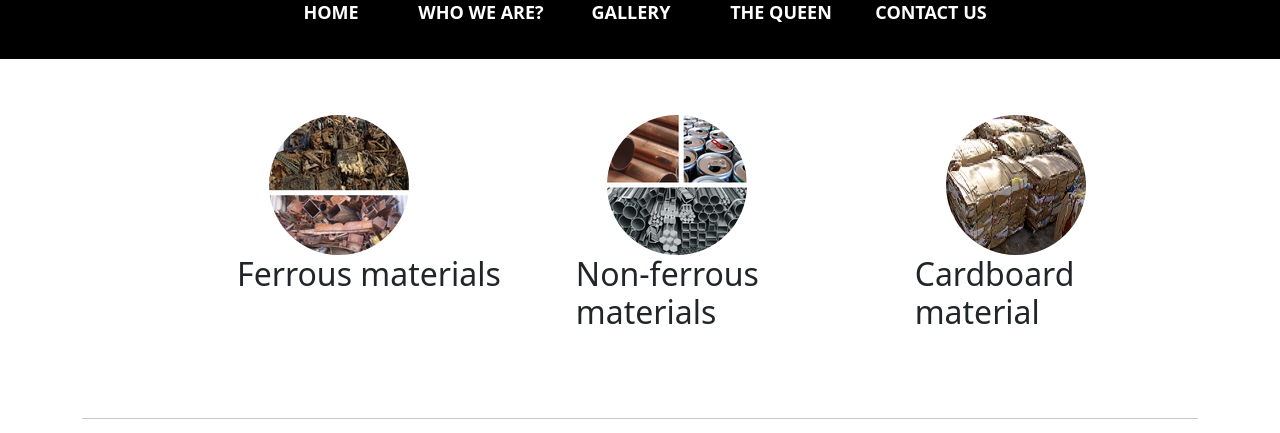
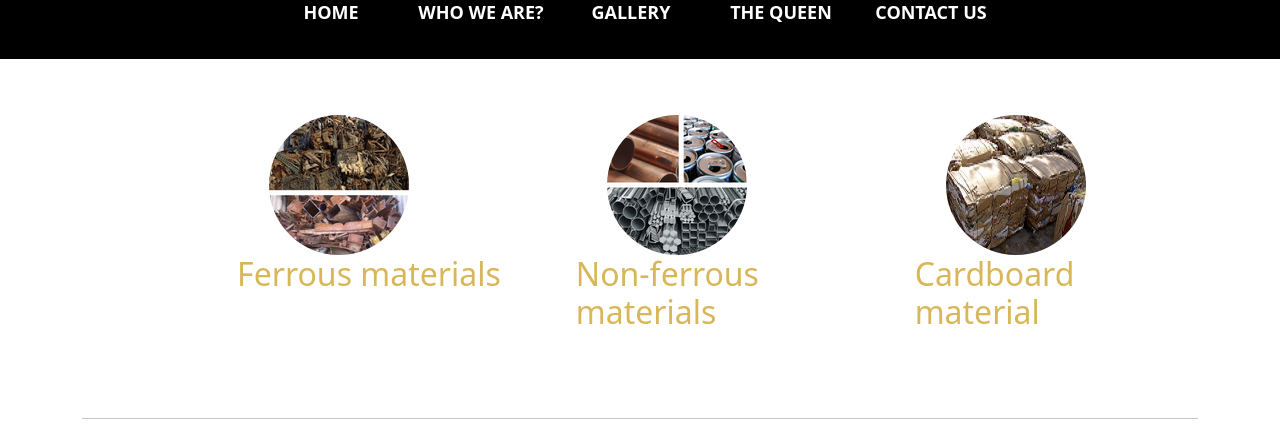
Before and after one commit to blakygarcia/SQMetal, a PHP site: page / in a window 1280 px wide. Shown: the part 536-969 px from the top of the page. Run offline with PHP 8.4, Linux system fonts and the light colour scheme; some libraries are stand-ins or nearby versions.

Commit message:
images is ready

```diff
--- a/PagSQMetal/css/contactUs.css
+++ b/PagSQMetal/css/contactUs.css
@@ -67,7 +67,7 @@ p, h1, h2, h3, h4, h5, h6, span{
 }
 
 .formStyleTxt{
-    background-color: #ffd073;
+    background-color: #d8b75a;
 }
 
 .subtitleColor{
--- a/PagSQMetal/css/galery.css
+++ b/PagSQMetal/css/galery.css
@@ -32,6 +32,9 @@ body{
 .card-text{
     background-color: rgb(43, 43, 43);
 }
+.formStyleTxt{
+    color: #d8b75a;
+}
 
 @media(max-width:300px){
   .row{
--- a/PagSQMetal/css/home.css
+++ b/PagSQMetal/css/home.css
@@ -103,3 +103,10 @@ nav .stickyNavbar{
     height: 600px;
     margin: auto;
 }
+.formStyleTxt{
+    color: #d8b75a;
+}
+
+.hidediv{
+    display: none;
+}
--- a/PagSQMetal/index.php
+++ b/PagSQMetal/index.php
@@ -53,16 +53,16 @@
             <div class="row" id="rowMaterialsHome" >
                 <div class="col-lg-4">
                     <img data-bs-toggle="modal" data-bs-target="#modalFerrousMaterial" src="images/home/scrap-materials/ferrous-material-index.png" id="imageCircleHome" class="bd-placeholder-img rounded-circle" width="140" height="140" alt="">
-                    <h2 class="subtitleTextImagesCircle textOneSubtitle" data-bs-toggle="modal" data-bs-target="#modalFerrousMaterial">Ferrous materials</h2>
+                    <h2 class="subtitleTextImagesCircle textOneSubtitle formStyleTxt" data-bs-toggle="modal" data-bs-target="#modalFerrousMaterial">Ferrous materials</h2>
                     <!--  <p><a class="btn btn-primary" href="#">View details &raquo;</a></p>-->
                 </div><!-- /.col-lg-4 -->
                 <div class="col-lg-4">
                     <img data-bs-toggle="modal" data-bs-target="#modalNonFerrousMaterial" src="images/home/scrap-materials/non-ferrous-material.png" id="imageBetweenCircleHome" class="bd-placeholder-img rounded-circle" width="140" height="140" alt="">
-                    <h2 data-bs-toggle="modal" data-bs-target="#modalNonFerrousMaterial" class="subtitleTextImagesCircle">Non-ferrous materials</h2>
+                    <h2 data-bs-toggle="modal" data-bs-target="#modalNonFerrousMaterial" class="subtitleTextImagesCircle formStyleTxt">Non-ferrous materials</h2>
                 </div><!-- /.col-lg-4 -->
                 <div class="col-lg-4">
                 <img data-bs-toggle="modal" data-bs-target="#modalCardboardMaterial" src="images/home/scrap-materials/cardboard-image.jpg" id="imageCircleHome" class="bd-placeholder-img rounded-circle" width="140" height="140" alt="">
-                    <h2 class="subtitleTextImagesCircle" data-bs-toggle="modal" data-bs-target="#modalCardboardMaterial">Cardboard material</h2>
+                    <h2 class="subtitleTextImagesCircle formStyleTxt" data-bs-toggle="modal" data-bs-target="#modalCardboardMaterial">Cardboard material</h2>
                 </div><!-- /.col-lg-4 -->
             </div><!-- /.row -->
 
@@ -171,7 +171,7 @@
             <div class="modal-dialog">
                 <div class="modal-content">
                 <div class="modal-header">
-                    <h5 class="modal-title" id="exampleModalLabel">Ferrous Material</h5>
+                    <h5 class="modal-title formStyleTxt" id="exampleModalLabel">Ferrous Material</h5>
                     <button type="button" class="btn-close" data-bs-dismiss="modal" aria-label="Close"></button>
                 </div>
                 <div class="modal-body">
@@ -210,7 +210,7 @@
             <div class="modal-dialog">
                 <div class="modal-content">
                 <div class="modal-header">
-                    <h5 class="modal-title" id="exampleModalLabel">Non Ferrous Material</h5>
+                    <h5 class="modal-title formStyleTxt" id="exampleModalLabel">Non Ferrous Material</h5>
                     <button type="button" class="btn-close" data-bs-dismiss="modal" aria-label="Close"></button>
                 </div>
                 <div class="modal-body">
@@ -290,27 +290,28 @@
             <div class="modal-dialog">
                 <div class="modal-content">
                 <div class="modal-header">
-                    <h5 class="modal-title" id="exampleModalLabel">Cardboard Material</h5>
+                    <h5 class="modal-title formStyleTxt" id="exampleModalLabel">Cardboard Material</h5>
                     <button type="button" class="btn-close" data-bs-dismiss="modal" aria-label="Close"></button>
                 </div>
                 <div class="modal-body">
-                    <div class="rowFerrous">
-                        <div>
-                            <span class="textMaterialModal">Cardboard Material</span>
-                        </div>
-                        <div>
-                            <img id="myImg12" data-bs-dismiss="modal" class="rounded-circle" src="images/MaterialsModals/cardboard.jpg" alt="Cardboard Material" width="140px" height="140px">
-                        </div>
-
-                    </div>
                     <div>
                         <div>
-                           <span class="textMaterialModal"> Cardboard Category OCC</span>
+                           <span class="textMaterialModal"> Cardboard OCC #11</span>
                         </div>
                         <div>
                             <img id="myImg13" data-bs-dismiss="modal" class="rounded-circle" src="images/MaterialsModals/OCC.jpg" alt="Cardboard Category OCC" width="140px" height="140px">
                         </div>
                     </div>
+                    <div class="rowFerrous">
+                        <div>
+                            <span class="textMaterialModal">Cardboard OCC #12</span>
+                        </div>
+                        <div>
+                            <img id="myImg12" data-bs-dismiss="modal" class="rounded-circle" src="images/MaterialsModals/OCC12.jpeg" alt="Cardboard Material" width="140px" height="140px">
+                        </div>
+
+                    </div>
+
                 </div>
                 <div class="modal-footer">
                     <button type="button" class="btn btn-secondary" data-bs-dismiss="modal">Close</button>
```
Also changed, not shown: other parts of PagSQMetal/index.php (+28 -19 lines), PagSQMetal/Galery.php (+11 -12 lines), PagSQMetal/js/modals.js (+15 -0 lines), PagSQMetal/images/MaterialsModals/OCC12.jpeg (added), PagSQMetal/images/MaterialsModals/aluminiumMetal.jpeg (added), PagSQMetal/images/MaterialsModals/cooperMetal.jpeg (added), PagSQMetal/images/MaterialsModals/oversizeMaterialimg2.jpeg (added), PagSQMetal/images/MaterialsModals/oversizeMaterialimg3.jpeg (added), PagSQMetal/images/MaterialsModals/radiatorAluminiumMetal.jpeg (added), PagSQMetal/images/MaterialsModals/radiatorBronzeMetal.jpeg (added), PagSQMetal/images/MaterialsModals/radiatorCopperAluminiumMetal.jpeg (added), PagSQMetal/images/MaterialsModals/steelMetal.jpeg (added), PagSQMetal/js/galleryModals.js (added).
